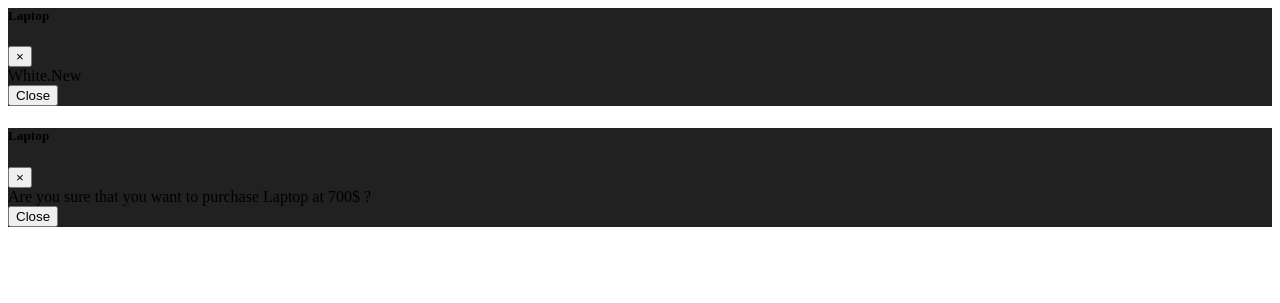
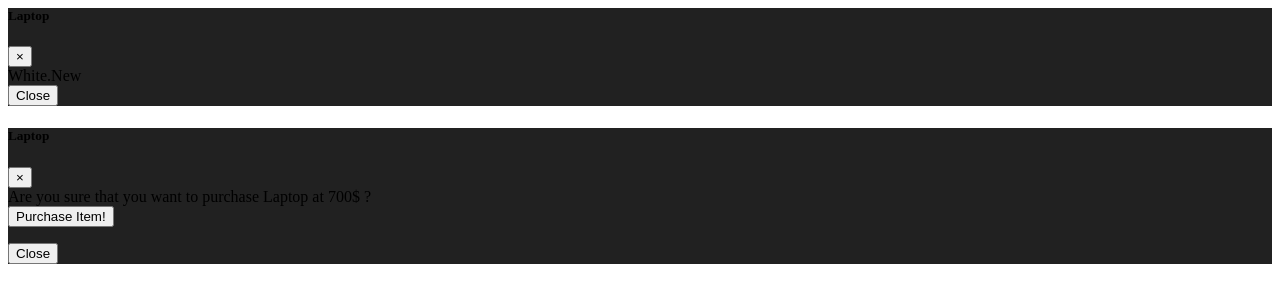
Before and after one commit to njerigathigi/FlaskMarket, a Flask app: template market/templates/includes/items_modals.html in a window 1280 px wide. Shown: the top 303 px of the page. Run offline with Flask 2, Linux system fonts and the light colour scheme; the template is opened without the code that fills it: values that come from a table or form of the project are taken from there, others are empty; data comes from the database, SQL or seed files in the repository.

Commit message:
create hidden tag and create call submit purchase_form field

```diff
--- a/market/templates/includes/items_modals.html
+++ b/market/templates/includes/items_modals.html
@@ -44,6 +44,10 @@
          </div>
          <div class="modal-body">
           Are you sure that you want to purchase {{ item.name }} at {{ item.price }}$ ?
+          <form method="POST">
+            {{ purchase_form.hidden_tag() }}
+            {{ purchase_form.submit() }}
+          </form>
          </div>
          <div class="modal-footer">
            <button type="button" class="btn btn-secondary" data-dismiss="modal">Close</button>
```
